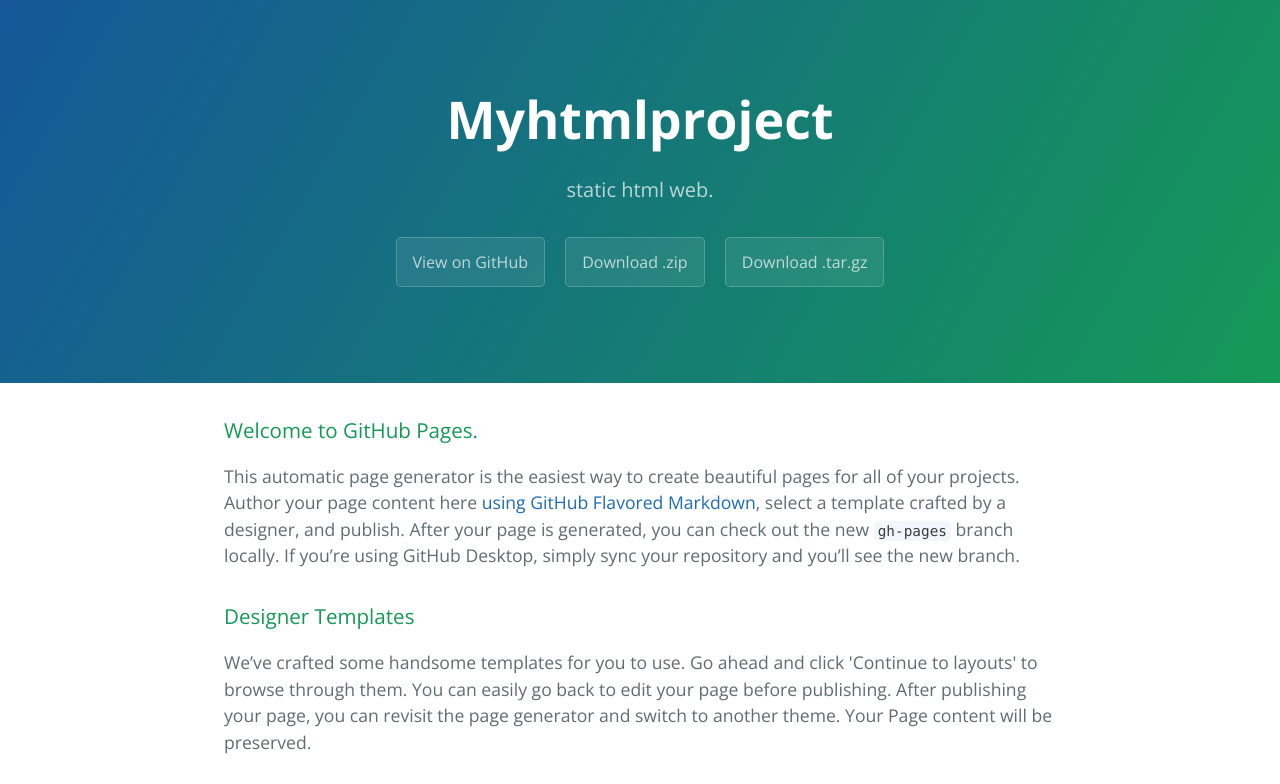
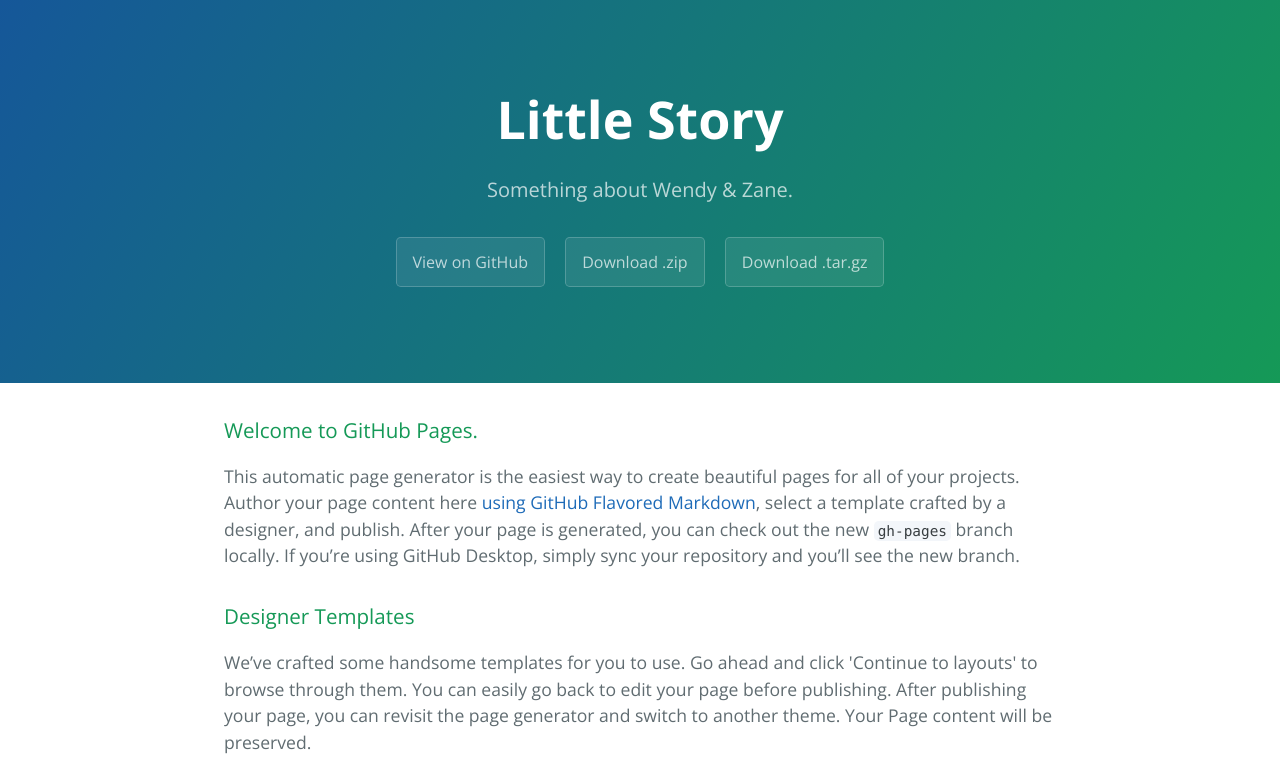
Before and after one commit to ZaneCui/LittleStory, a plain HTML site: page index.html in a window 1280 px wide. Shown: the top 784 px of the page. Drawn offline with nearby package versions, Linux system fonts and the light colour scheme.

```diff
--- a/index.html
+++ b/index.html
@@ -2,7 +2,7 @@
 <html lang="en-us">
   <head>
     <meta charset="UTF-8">
-    <title>Myhtmlproject by ZaneCui</title>
+    <title>Little Story by ZaneCui</title>
     <meta name="viewport" content="width=device-width, initial-scale=1">
     <link rel="stylesheet" type="text/css" href="stylesheets/normalize.css" media="screen">
     <link href='https://fonts.googleapis.com/css?family=Open+Sans:400,700' rel='stylesheet' type='text/css'>
@@ -11,11 +11,11 @@
   </head>
   <body>
     <section class="page-header">
-      <h1 class="project-name">Myhtmlproject</h1>
-      <h2 class="project-tagline">static html web.</h2>
-      <a href="https://github.com/ZaneCui/MyHtmlProject" class="btn">View on GitHub</a>
-      <a href="https://github.com/ZaneCui/MyHtmlProject/zipball/master" class="btn">Download .zip</a>
-      <a href="https://github.com/ZaneCui/MyHtmlProject/tarball/master" class="btn">Download .tar.gz</a>
+      <h1 class="project-name">Little Story</h1>
+      <h2 class="project-tagline">Something about Wendy &amp; Zane.</h2>
+      <a href="https://github.com/ZaneCui/LittleStory" class="btn">View on GitHub</a>
+      <a href="https://github.com/ZaneCui/LittleStory/zipball/master" class="btn">Download .zip</a>
+      <a href="https://github.com/ZaneCui/LittleStory/tarball/master" class="btn">Download .tar.gz</a>
     </section>
 
     <section class="main-content">
@@ -45,7 +45,7 @@
 <p>Having trouble with Pages? Check out our <a href="https://help.github.com/pages">documentation</a> or <a href="https://github.com/contact">contact support</a> and we’ll help you sort it out.</p>
 
       <footer class="site-footer">
-        <span class="site-footer-owner"><a href="https://github.com/ZaneCui/MyHtmlProject">Myhtmlproject</a> is maintained by <a href="https://github.com/ZaneCui">ZaneCui</a>.</span>
+        <span class="site-footer-owner"><a href="https://github.com/ZaneCui/LittleStory">Little Story</a> is maintained by <a href="https://github.com/ZaneCui">ZaneCui</a>.</span>
 
         <span class="site-footer-credits">This page was generated by <a href="https://pages.github.com">GitHub Pages</a> using the <a href="https://github.com/jasonlong/cayman-theme">Cayman theme</a> by <a href="https://twitter.com/jasonlong">Jason Long</a>.</span>
       </footer>
```
Also changed, not shown: params.json (+2 -2 lines).
